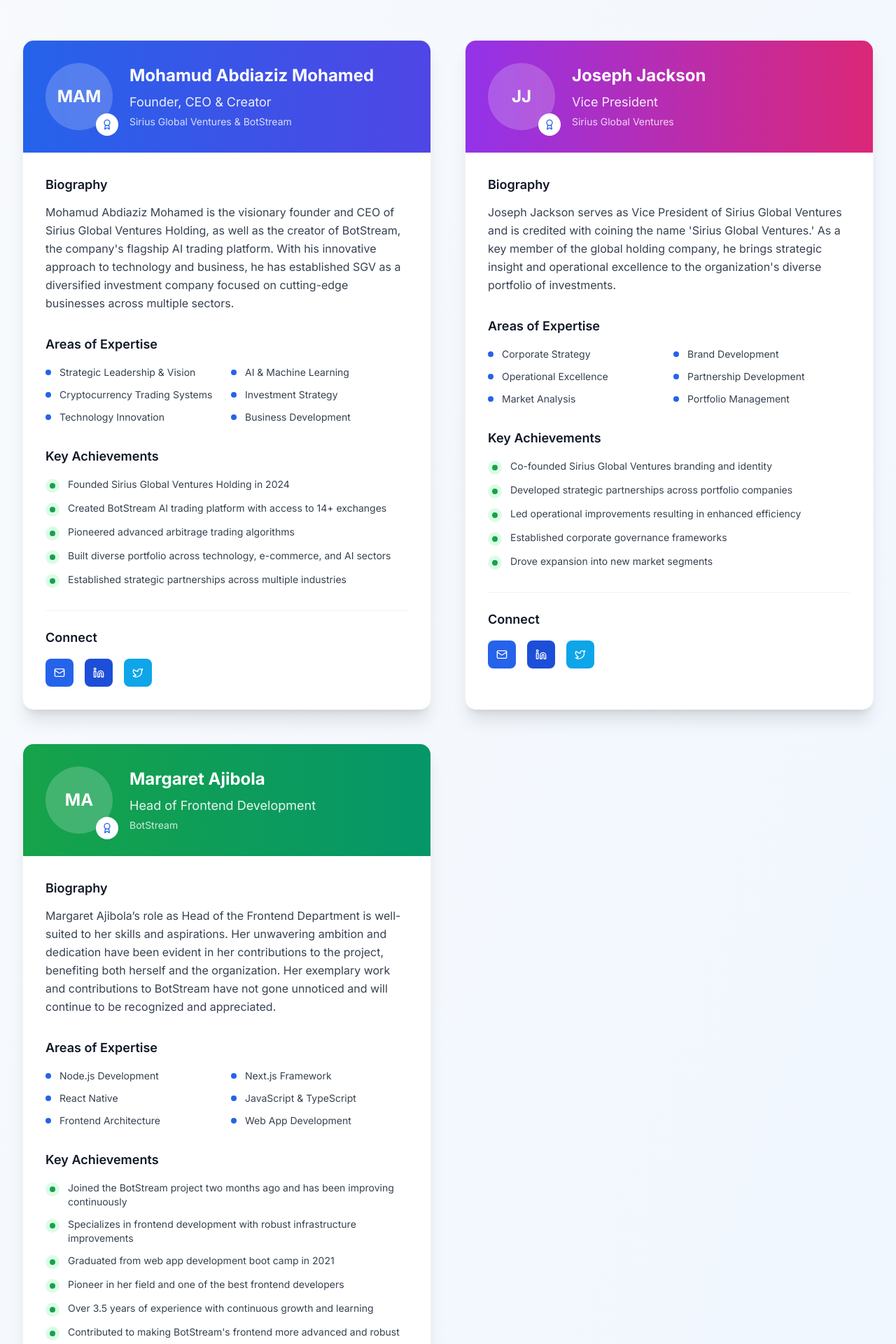
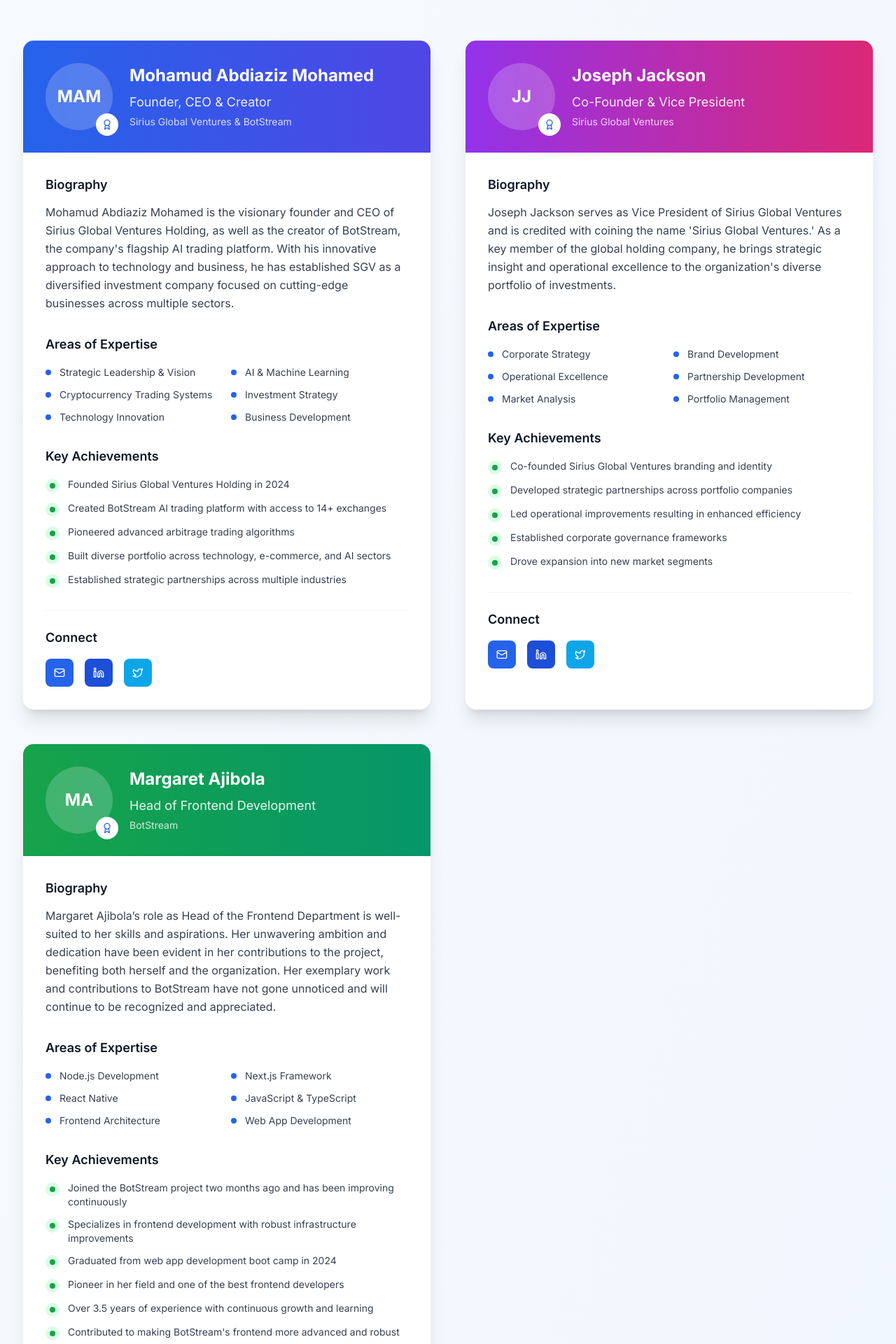
Before and after one commit to G77-BOT/Sirius-Global-Ventures, a Next.js app: page /leadership in a window 1280 px wide. Shown: the part 520-2440 px from the top of the page at 70% size. Built offline with nearby package versions, Linux system fonts and the light colour scheme.

Commit message:
udpated the leadership page however for the header its more deeper to to remove it now i have to further analyze where the duplicate coming from

```diff
--- a/app/leadership/page.tsx
+++ b/app/leadership/page.tsx
@@ -37,7 +37,7 @@ export default function LeadershipPage() {
     {
       id: 2,
       name: "Joseph Jackson",
-      position: "Vice President",
+      position: "Co-Founder & Vice President",
       company: "Sirius Global Ventures",
       bio: "Joseph Jackson serves as Vice President of Sirius Global Ventures and is credited with coining the name 'Sirius Global Ventures.' As a key member of the global holding company, he brings strategic insight and operational excellence to the organization's diverse portfolio of investments.",
       expertise: [
@@ -81,7 +81,7 @@ export default function LeadershipPage() {
       achievements: [
         "Joined the BotStream project two months ago and has been improving continuously",
         "Specializes in frontend development with robust infrastructure improvements",
-        "Graduated from web app development boot camp in 2021",
+        "Graduated from web app development boot camp in 2024",
         "Pioneer in her field and one of the best frontend developers",
         "Over 3.5 years of experience with continuous growth and learning",
         "Contributed to making BotStream's frontend more advanced and robust"
```
